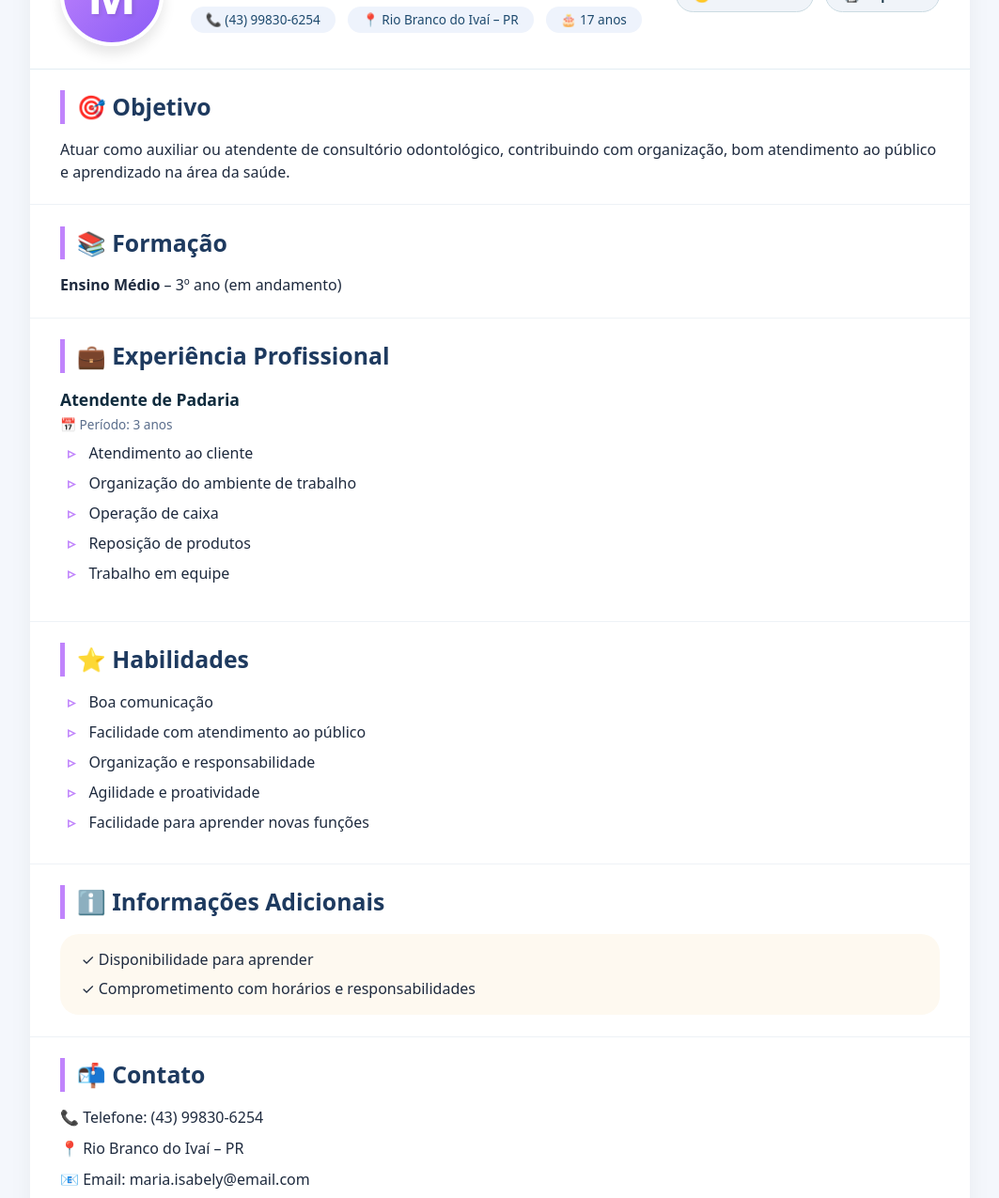
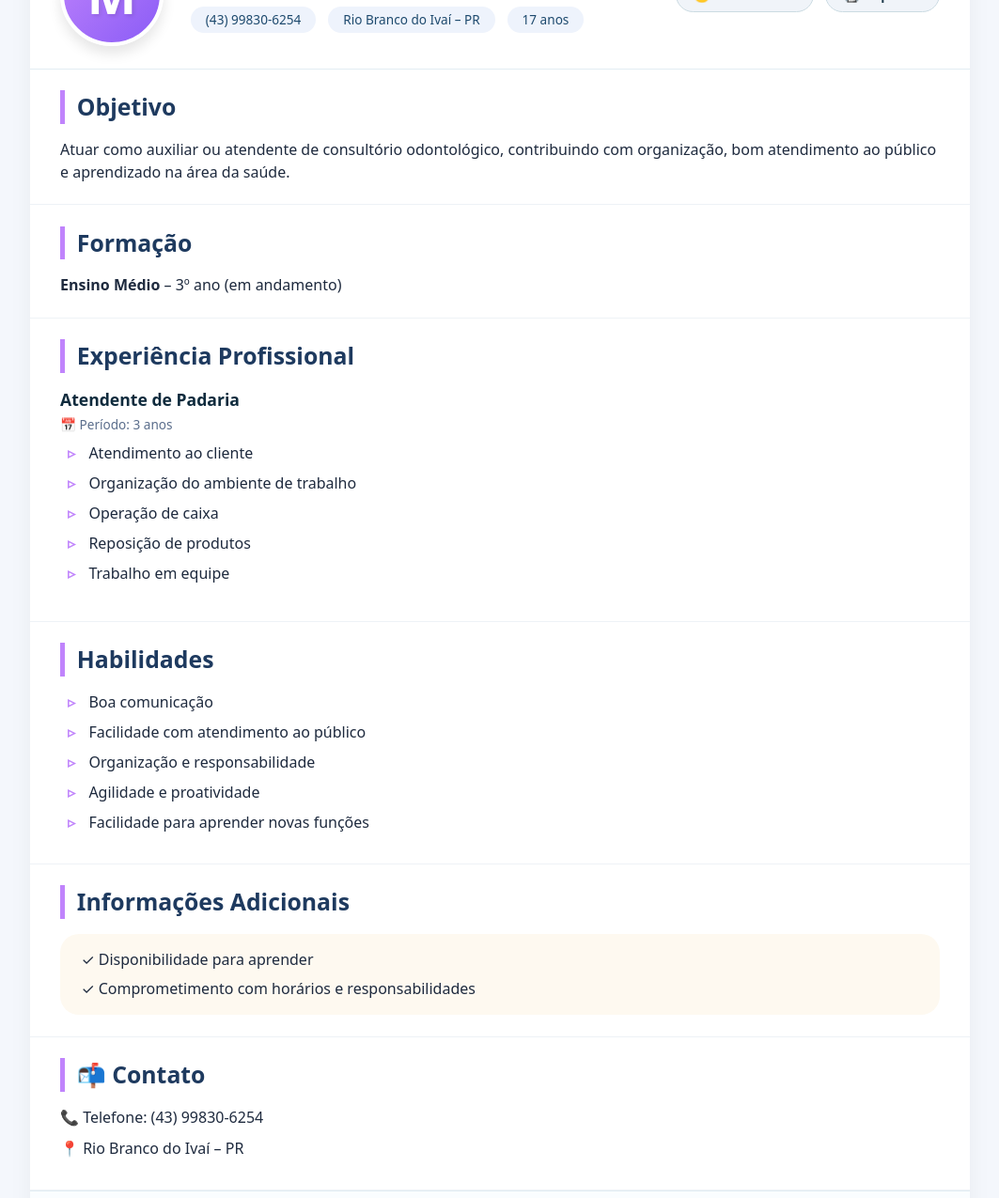
Before and after one commit to Isaa22/curriculo2, a plain HTML site: page index.html in a window 1280 px wide. Shown: the part 125-1400 px from the top of the page at 94% size, without its empty margins (108-1171 px from the left). Drawn offline with Linux system fonts and the light colour scheme.

Commit message:
Remove emojis from contact and section headings

```diff
--- a/index.html
+++ b/index.html
@@ -16,9 +16,9 @@
         <div class="header-text">
           <h1>Maria Isabely Soares Carvalho</h1>
           <div class="contact-badge">
-            <span>📞 (43) 99830-6254</span>
-            <span>📍 Rio Branco do Ivaí – PR</span>
-            <span>🎂 17 anos</span>
+            <span> (43) 99830-6254</span>
+            <span> Rio Branco do Ivaí – PR</span>
+            <span>17 anos</span>
           </div>
         </div>
       </div>
@@ -29,17 +29,17 @@
     </header>
 
     <section class="perfil">
-      <h2>🎯 Objetivo</h2>
+      <h2>Objetivo</h2>
       <p>Atuar como auxiliar ou atendente de consultório odontológico, contribuindo com organização, bom atendimento ao público e aprendizado na área da saúde.</p>
     </section>
 
     <section class="formacao">
-      <h2>📚 Formação</h2>
+      <h2> Formação</h2>
       <p><strong>Ensino Médio</strong> – 3º ano (em andamento)</p>
     </section>
 
     <section class="experiencia">
-      <h2>💼 Experiência Profissional</h2>
+      <h2>Experiência Profissional</h2>
       <div class="exp-item">
         <div class="exp-title">Atendente de Padaria</div>
         <div class="exp-period">📅 Período: 3 anos</div>
@@ -54,7 +54,7 @@
     </section>
 
     <section class="habilidades">
-      <h2>⭐ Habilidades</h2>
+      <h2> Habilidades</h2>
       <ul>
         <li>Boa comunicação</li>
         <li>Facilidade com atendimento ao público</li>
@@ -65,7 +65,7 @@
     </section>
 
     <section class="info-adicional-section">
-      <h2>ℹ️ Informações Adicionais</h2>
+      <h2> Informações Adicionais</h2>
       <div class="info-card">
         <p>✓ Disponibilidade para aprender</p>
         <p>✓ Comprometimento com horários e responsabilidades</p>
@@ -76,8 +76,7 @@
       <h2>📬 Contato</h2>
       <p>📞 Telefone: (43) 99830-6254</p>
       <p>📍 Rio Branco do Ivaí – PR</p>
-      <p>📧 Email: maria.isabely@email.com</p>
-    </section>
+     </section>
 
     <footer>
       <p>&copy; 2026 Maria Isabely Soares Carvalho – Todos os direitos reservados</p>
```
